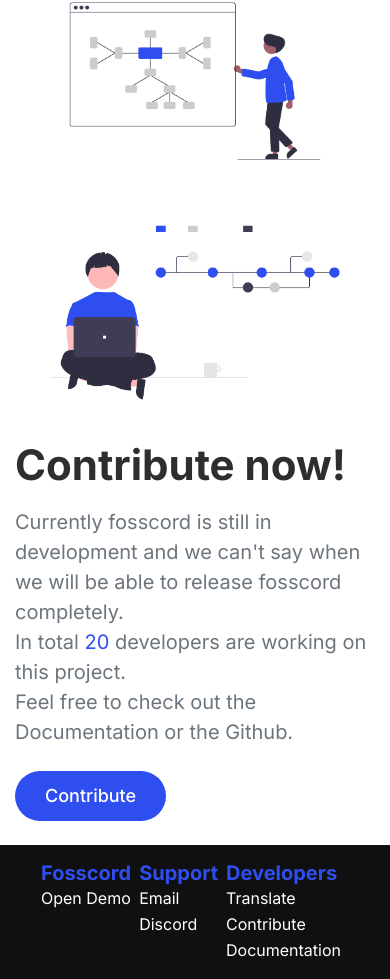
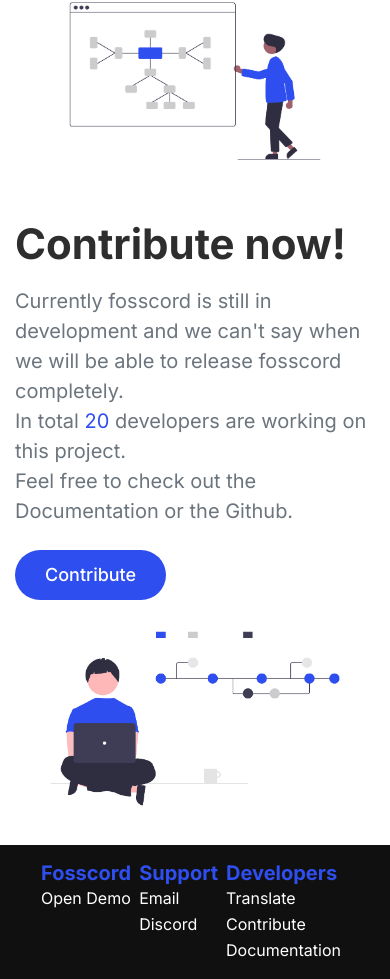
Before and after one commit to dmitritruf/fosscord-web, a Nuxt app: page / in a window 390 px wide. Shown: the part 1214-2193 px from the top of the page. Built offline with nearby package versions, Linux system fonts and the light colour scheme.

Commit message:
moved contribution image down

```diff
--- a/assets/css/style.css
+++ b/assets/css/style.css
@@ -614,4 +614,7 @@
   .about_links {
     display: block;
   }
+  #contribution_container {
+    flex-direction: column-reverse;
+  }
 }
```
